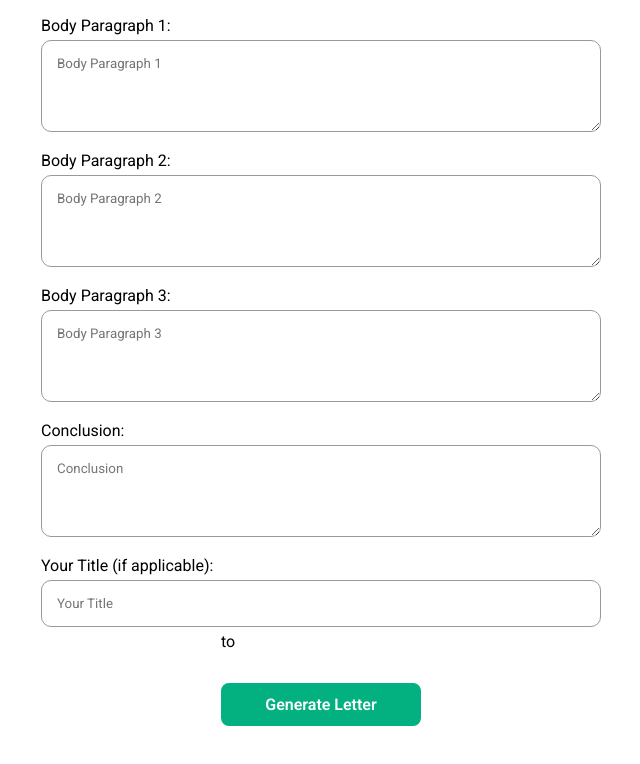
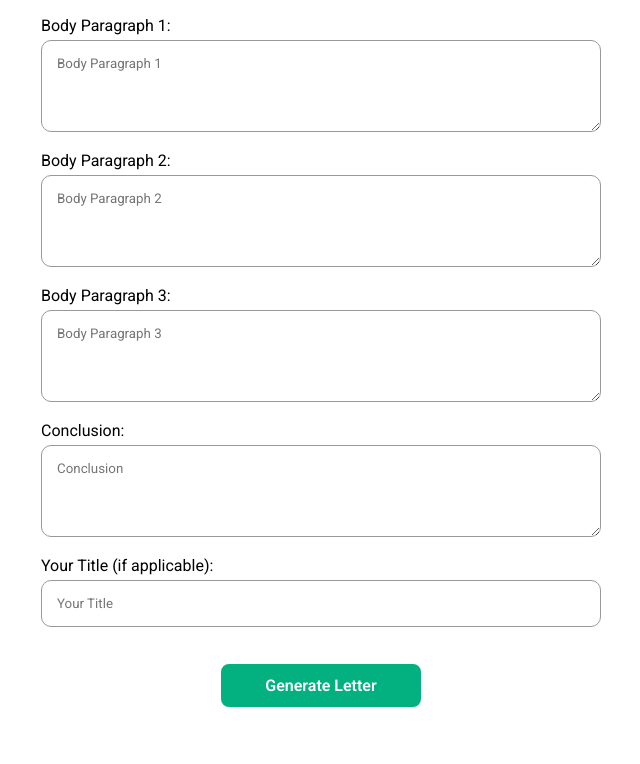
Before and after one commit to sonu-shivcharan/formal-letter-template, a plain HTML site: page index.html in a window 1280 px wide. Shown: the part 1578-2342 px from the top of the page, without its empty margins (319-959 px from the left). Drawn offline with Linux system fonts and the light colour scheme.

Commit message:
update index.html

```diff
--- a/index.html
+++ b/index.html
@@ -78,7 +78,7 @@
             <label for="your-title">Your Title (if applicable):</label>
             <input type="text" id="your-title" name="your-title" placeholder="Your Title">
             <div style="max-width:200px;margin:auto">
-              <a>to<button type="submit">Generate Letter</button></a>
+              <a><button type="submit">Generate Letter</button></a>
             </div>
         </form>
     </div>
```
